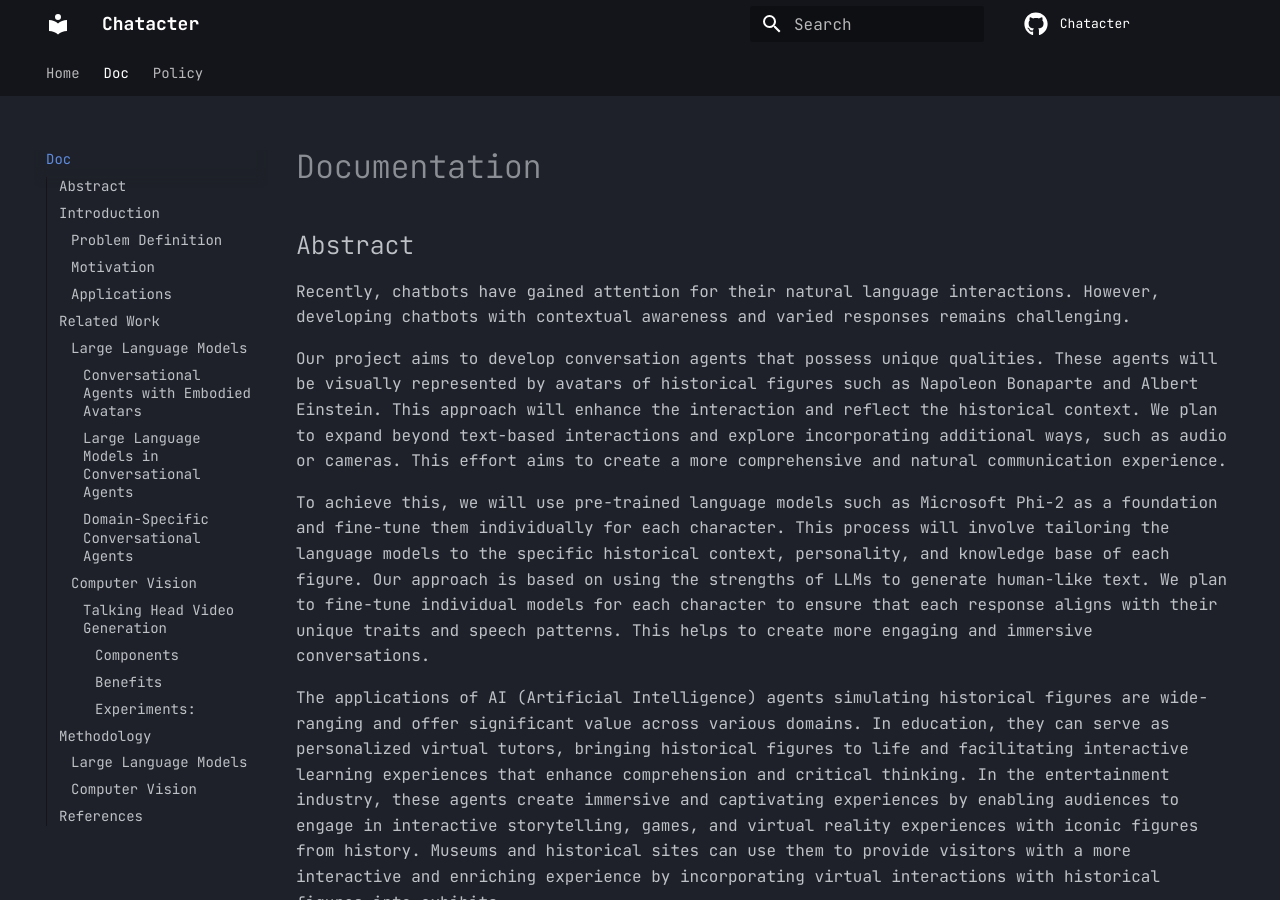
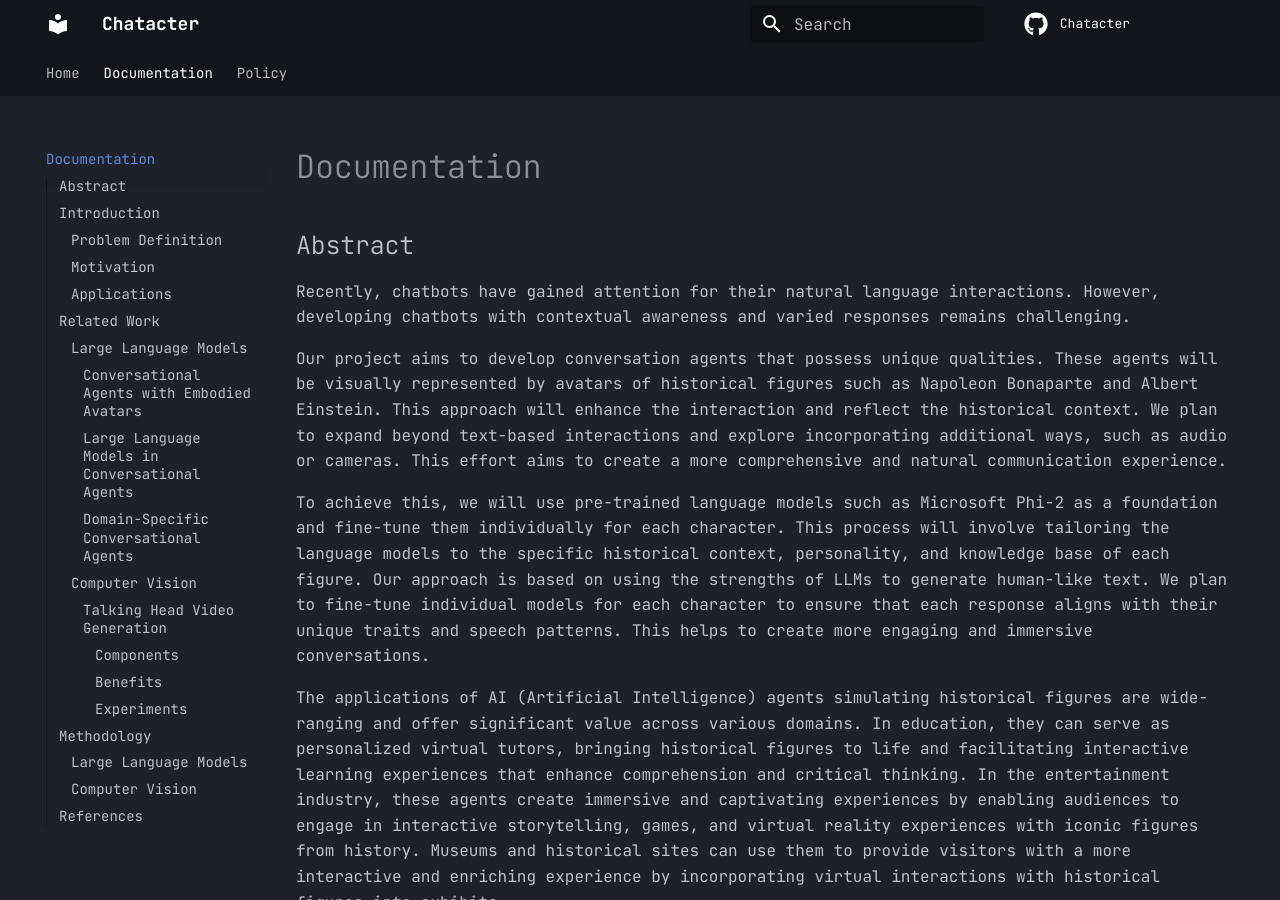
Before and after one commit to AlphaSphereDotAI/chatacter, an MkDocs documentation site: the page built from docs/docs.md, in a window 1280 px wide and 900 px high. Built offline with MkDocs 1.6.1 and Material for MkDocs 9.7.7, drawn with Linux system fonts in a browser that asks for light colours; plug-ins that fetch from the network failed and are left out; comment, search, counter and statistics services are not loaded; some of the changed lines change nothing that is shown; some of the changed text lies outside the part shown.

Commit message:
Update documentation page titles and remove unnecessary plugins

```diff
--- a/docs/docs.md
+++ b/docs/docs.md
@@ -53,7 +53,7 @@ The field of conversational agents (CAs) is rapidly evolving, with a growing emp
 - Megatron-Turing NLG: This model from NVIDIA highlights the potential of LLMs for factual language generation. However, it primarily focuses on factual summarization and lacks the interactive dialogue capabilities needed for a conversational agent.
 - BlenderBot: This Facebook AI project explores LLMs for open-domain dialogue with a focus on factual grounding. While demonstrating progress, it still faces challenges in achieving robust and consistent domain-specific assistance.
 
-#### Domain-Specific Conversational Agents&#x20;
+#### Domain-Specific Conversational Agents
 
 Several industries have developed chatbots for specific tasks like customer service or technical support. However, these often lack the embodiment and multi-modal capabilities of your project.
 
@@ -62,7 +62,7 @@ Several industries have developed chatbots for specific tasks like customer serv
 
 ### Computer Vision
 
-#### Talking Head Video Generation&#x20;
+#### Talking Head Video Generation
 
 The creation of talking head videos from a single-face image and speech audio is fraught with challenges, such as unnatural head movements, distorted facial expressions, and modifications to the subject's identity. These issues are attributed to the reliance on learning from coupled 2D motion fields, which can lead to unnatural and incoherent results. Moreover, the use of explicit 3D information has been found to introduce its own set of problems, such as stiff expressions and videos that lack coherence. One of the most powerful models is SadTalker. To address these challenges, SadTalker has been developed. This system generates 3D motion coefficients, including head pose and facial expressions, from audio using a 3D Morphable Model (3DMM) and modulates a novel 3D-aware face render to create talking head videos. SadTalker stands out by explicitly modeling the connections between audio and several types of motion coefficients individually, which helps in achieving more accurate facial expressions and head movements. To learn the realistic motion coefficients, we explicitly model the connections between audio and several types of motion coefficients individually. Precisely, we present ExpNet to learn the accurate facial expression from audio by distilling both coefficients and 3D-rendered faces.
 
@@ -79,9 +79,9 @@ The creation of talking head videos from a single-face image and speech audio is
 - Style Control: PoseVAE enables generating head motion with several styles based on audio.
 - Unsupervised 3D Key Points: Mapping to this space leverages 3D information without introducing stiffness or incoherence.
 
-##### Experiments:&#x20;
+##### Experiments
 
-Extensive experiments have been conducted to validate the effectiveness of SadTalker. These studies show the method's superiority in motion realism and video quality, outperforming existing approaches in the field. Extensive experiments demonstrate SadTalker's superiority in terms of:&#x20;
+Extensive experiments have been conducted to validate the effectiveness of SadTalker. These studies show the method's superiority in motion realism and video quality, outperforming existing approaches in the field. Extensive experiments demonstrate SadTalker's superiority in terms of:
 
 - Motion Naturalness: More realistic and varied head motions compared to other methods.
 - Expression Quality: Accurate and nuanced facial expressions driven by audio.
--- a/mkdocs.yml
+++ b/mkdocs.yml
@@ -4,7 +4,7 @@ repo_name: Chatacter
 site_author: MH0386
 nav:
     - Home: index.md
-    - Doc: docs.md
+    - Documentation: docs.md
     - Policy: policy.md
 theme:
     name: material
@@ -47,10 +47,4 @@ plugins:
     - git-committers:
           repository: alphaspheredotai/chatacter
           branch: main
-extra:
-    social:
-        - icon: octicons/mark-github-16
-          link: https://github.com/alphaspheredotai/chatacter
-        - icon: octicons/mail-16
-          link: mailto:alpha-AI@googlegroups.com
 copyright: Copyright &copy; 2024 <a href="https://alphaspheredotai.github.io"  target="_blank" rel="noopener">AlphaSphere.AI</a>
```
